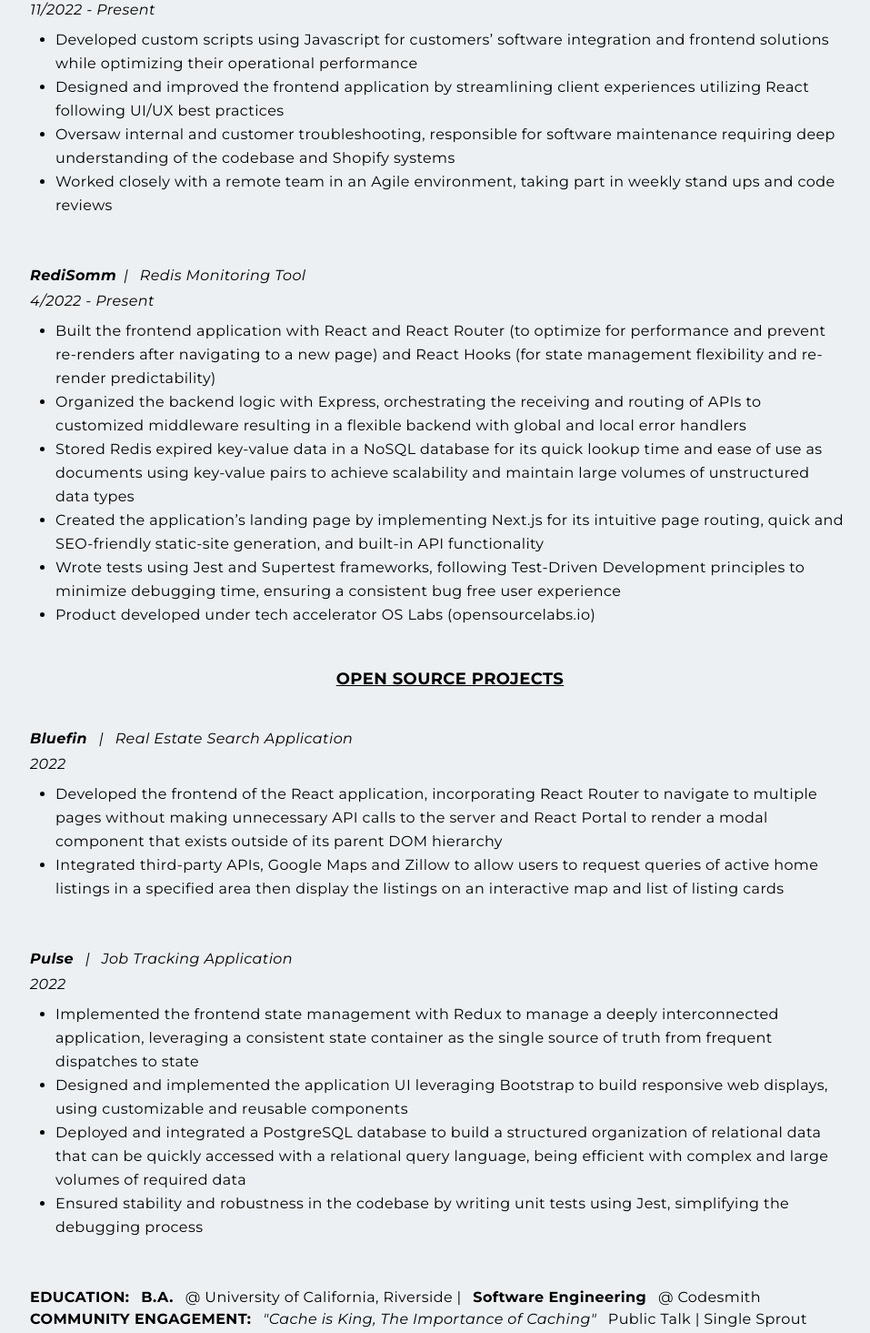
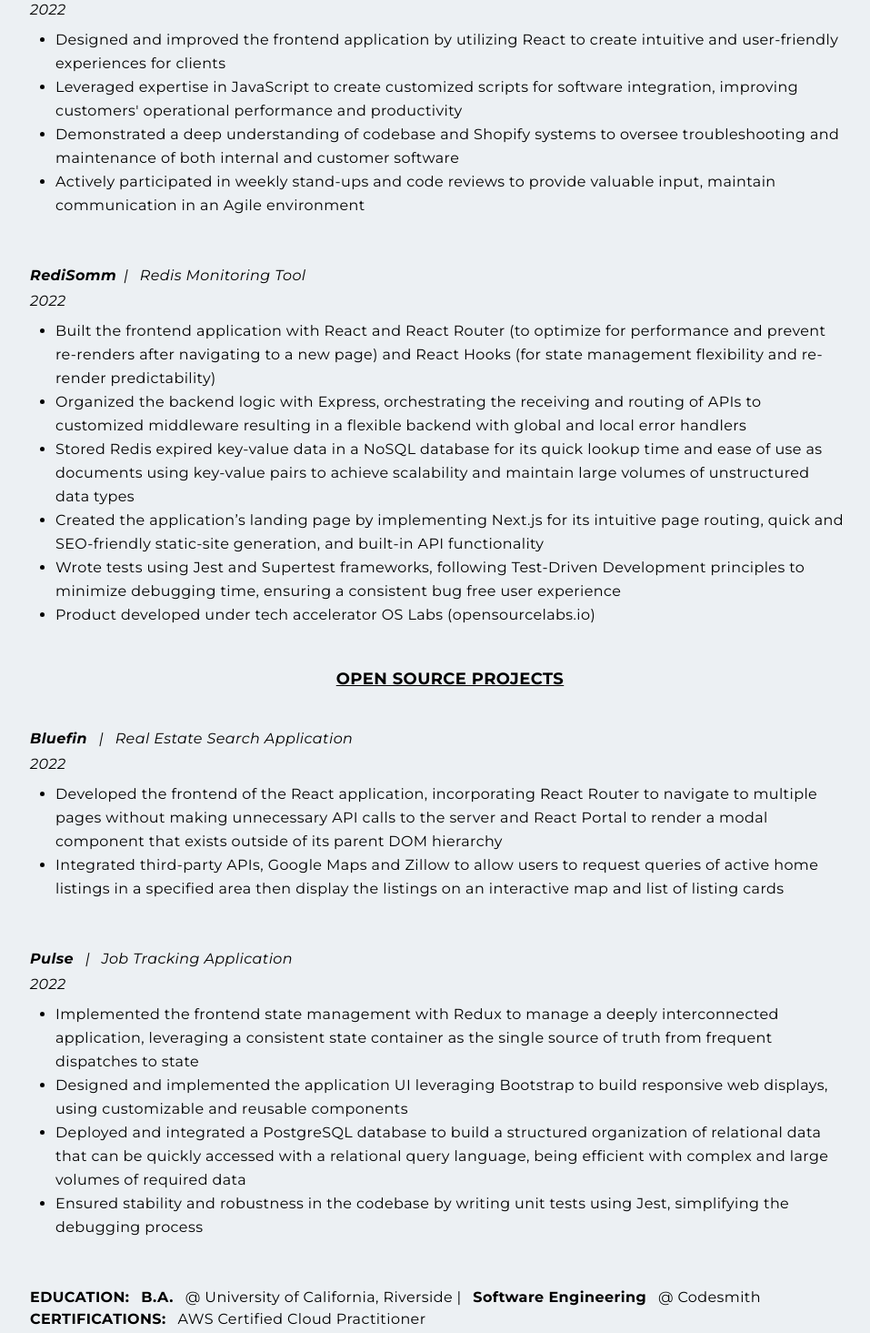
Before and after one commit to andrewcpark/personal-website, a Next.js app: page /resume in a window 1280 px wide. Shown: the part 579-2044 px from the top of the page at 91% size, without its empty margins (145-1102 px from the left). Built offline with nearby package versions, Linux system fonts and the light colour scheme.

Commit message:
updated resume

```diff
--- a/pages/resume.jsx
+++ b/pages/resume.jsx
@@ -80,25 +80,26 @@
             <span className="font-bold italic">ShipAid</span>
             <span className="px-2">|</span> Shopify Shipping Protection App
           </p>
-          <p className="py-1 italic">11/2022 - Present</p>
+          <p className="py-1 italic">2022</p>
           <ul className="list-disc list-outside px-7 py-1 leading-relaxed">
             <li>
-              Developed custom scripts using Javascript for customers’ software
-              integration and frontend solutions while optimizing their
-              operational performance
+              Designed and improved the frontend application by utilizing React
+              to create intuitive and user-friendly experiences for clients
             </li>
             <li>
-              Designed and improved the frontend application by streamlining
-              client experiences utilizing React following UI/UX best practices
+              Leveraged expertise in JavaScript to create customized scripts for
+              software integration, improving customers' operational performance
+              and productivity
             </li>
             <li>
-              Oversaw internal and customer troubleshooting, responsible for
-              software maintenance requiring deep understanding of the codebase
-              and Shopify systems
+              Demonstrated a deep understanding of codebase and Shopify systems
+              to oversee troubleshooting and maintenance of both internal and
+              customer software
             </li>
             <li>
-              Worked closely with a remote team in an Agile environment, taking
-              part in weekly stand ups and code reviews
+              Actively participated in weekly stand-ups and code reviews to
+              provide valuable input, maintain communication in an Agile
+              environment
             </li>
           </ul>
         </div>
@@ -108,7 +109,7 @@
             <span className="font-bold italic">RediSomm</span>
             <span className="px-2">|</span> Redis Monitoring Tool
           </p>
-          <p className="py-1 italic">4/2022 - Present</p>
+          <p className="py-1 italic">2022</p>
           <ul className="list-disc list-outside px-7 py-1 leading-relaxed">
             <li>
               Built the frontend application with React and React Router (to
@@ -211,22 +212,13 @@
             Codesmith
           </p>
           <p>
-            <span className="uppercase font-bold"> Community Engagement: </span>
-            <span className="px-2 italic">
-              "Cache is King, The Importance of Caching"
-            </span>{" "}
-            Public Talk | Single Sprout Speaker Series
-          </p>
-          <p>
             <span className="uppercase font-bold"> Certifications: </span>
-            <span className="px-2">
-              AWS Certified Cloud Practitioner
-            </span>
+            <span className="px-2">AWS Certified Cloud Practitioner</span>
           </p>
           <p>
             <span className="uppercase font-bold"> Interests & Hobbies </span>
+            <span className="px-2"> Traveling to Hawaii </span> |
             <span className="px-2"> Training Mixed Martial Arts </span> |
-            <span className="px-2"> Traveling to Hawaii </span> |
             <span className="px-2"> Visiting Open Houses </span>
           </p>
         </div>
```
